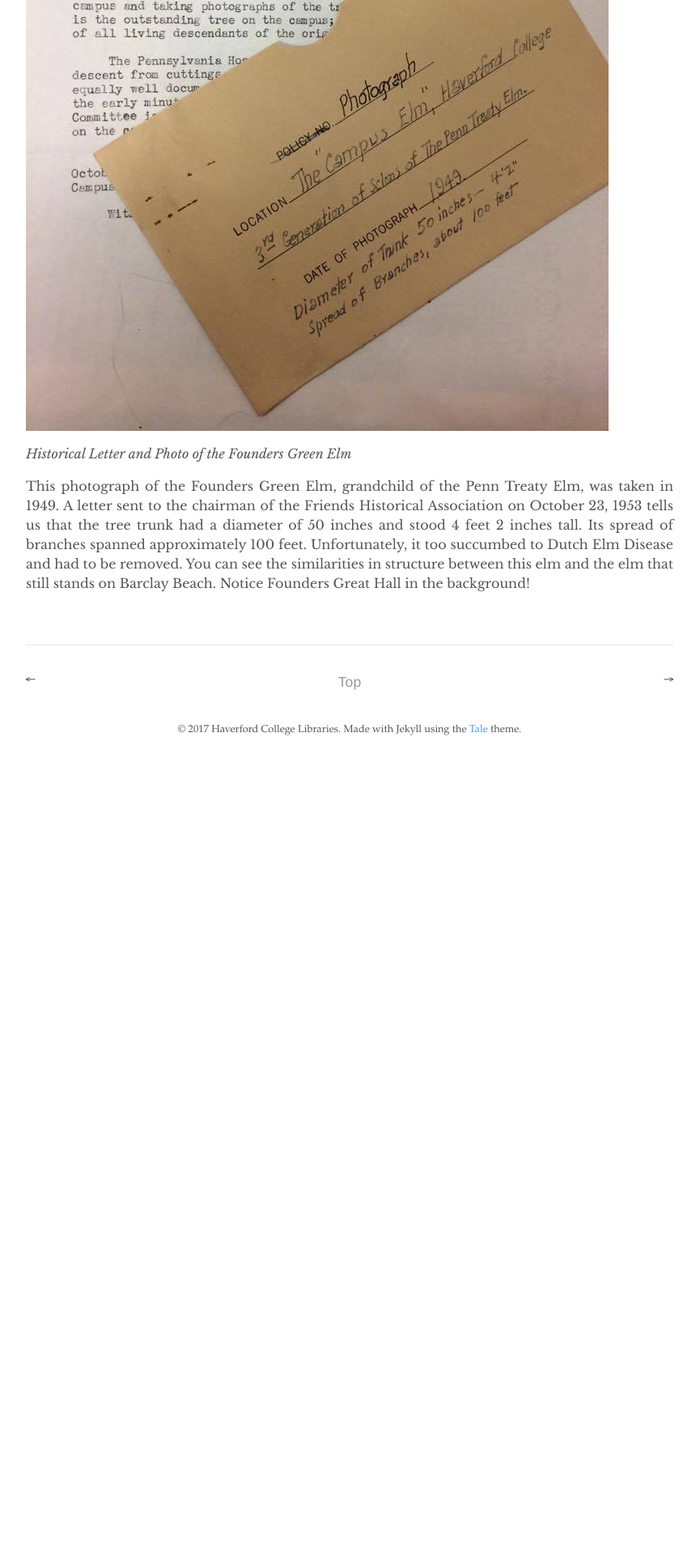
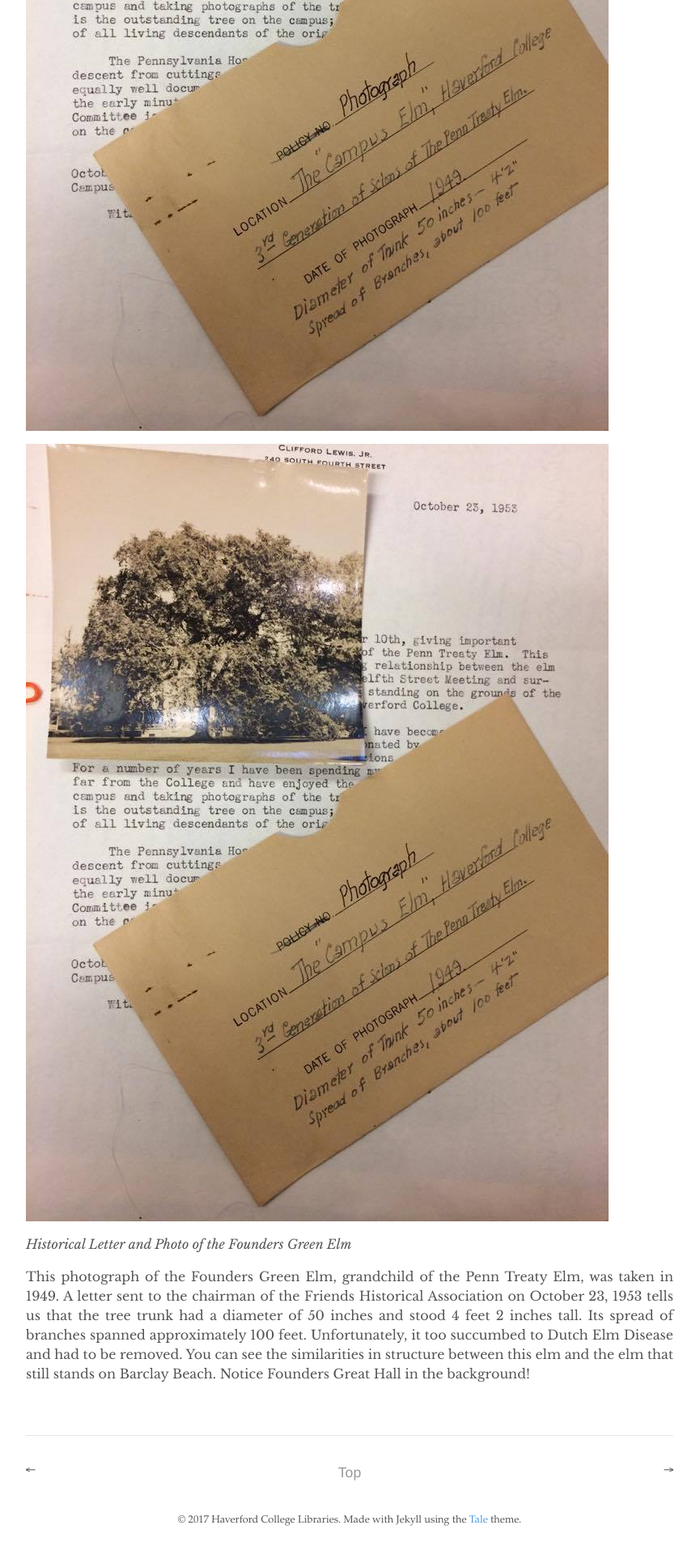
Before and after one commit to mzarafon/penn-treaty-elm, a Jekyll site: the page built from _posts/2017-04-25-Scions-of-the-Penn-Treaty-Elm.md, in a window 1280 px wide. Shown: the part 3627-5547 px from the top of the page at 81% size, without its empty margins (208-1073 px from the left). Built offline with Jekyll 4.4.1, drawn with Linux system fonts in a browser that asks for light colours; before the commit the page ends 4571 px from its top, so only the background shows below that.

Commit message:
Update 2017-04-25-Scions-of-the-Penn-Treaty-Elm.md

```diff
--- a/_posts/2017-04-25-Scions-of-the-Penn-Treaty-Elm.md
+++ b/_posts/2017-04-25-Scions-of-the-Penn-Treaty-Elm.md
@@ -66,6 +66,8 @@
 
 ![Historical Letter](https://github.com/mzarafon/penn-treaty-elm/blob/gh-pages/Image-for-Scions-Post.png)
 
+![Historical Letter]({{site.url}}/Image-for-Scions-Post.png)
+
 *Historical Letter and Photo of the Founders Green Elm*
 
 This photograph of the Founders Green Elm, grandchild of the Penn Treaty Elm, was taken in 1949. A letter sent to the chairman of the Friends Historical Association on October 23, 1953 tells us that the tree trunk had a diameter of 50 inches and stood 4 feet 2 inches tall. Its spread of branches spanned approximately 100 feet. Unfortunately, it too succumbed to Dutch Elm Disease and had to be removed. You can see the similarities in structure between this elm and the elm that still stands on Barclay Beach. Notice Founders Great Hall in the background!
```
